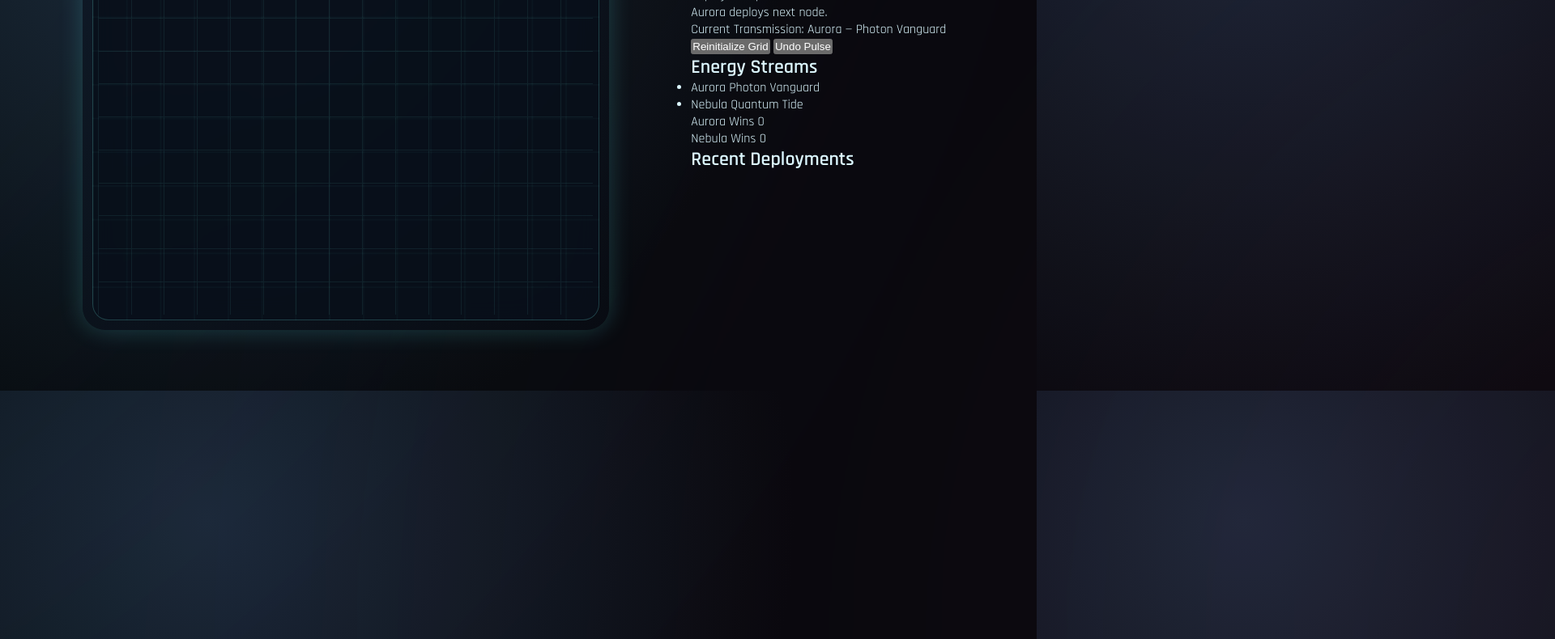
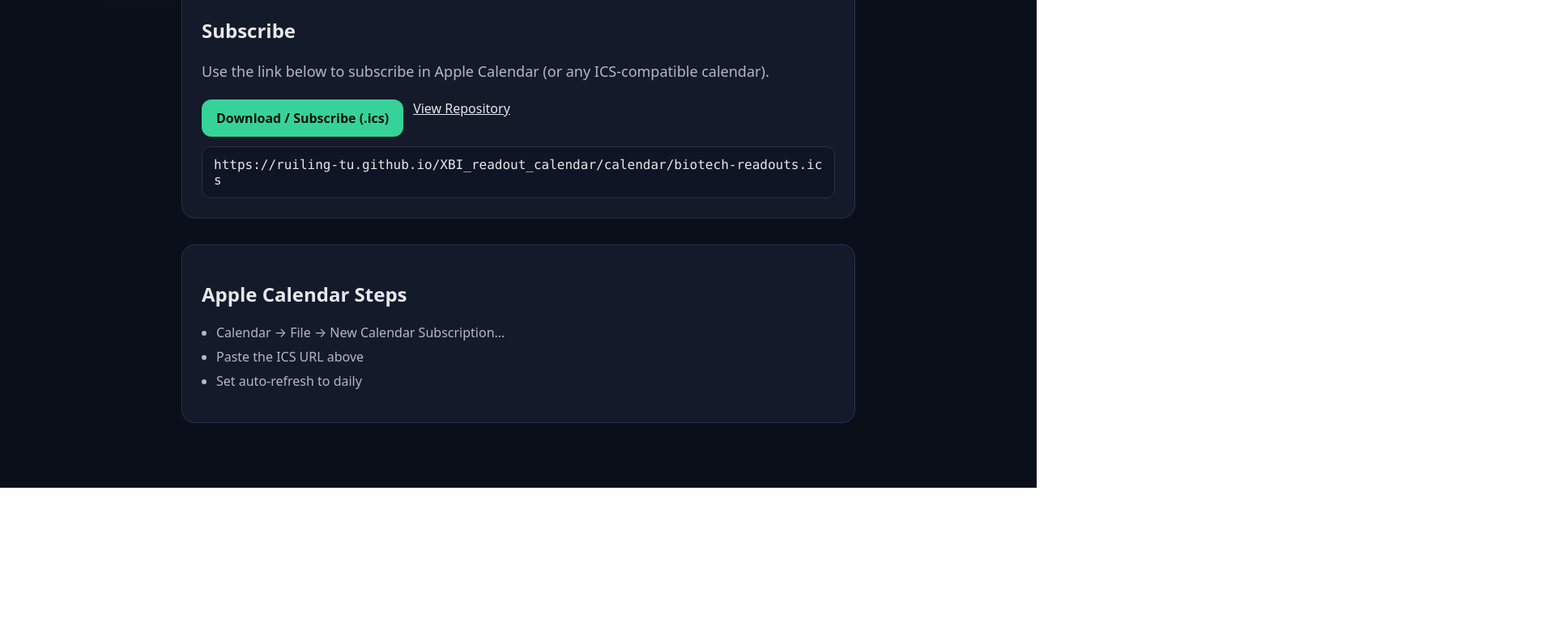
Before and after one commit to ruiling-tu/XBI_readout_calendar, a plain HTML site: page index.html in a window 1280 px wide. Shown: the part 317-1107 px from the top of the page at 81% size, 1920 px wide, since content can reach past the window. After the commit the page ends 920 px from the top, so only its background shows below. Drawn offline with Linux system fonts and the light colour scheme.

Commit message:
Update landing page for calendar

```diff
--- a/index.html
+++ b/index.html
@@ -1,19 +1,116 @@
-<!DOCTYPE html>
+<!doctype html>
 <html lang="en">
   <head>
     <meta charset="UTF-8" />
     <meta name="viewport" content="width=device-width, initial-scale=1.0" />
-    <title>Neon Nexus Gomoku</title>
-    <link rel="stylesheet" href="styles.css" />
-    <link rel="preconnect" href="https://fonts.googleapis.com" />
-    <link rel="preconnect" href="https://fonts.gstatic.com" crossorigin />
-    <link
-      href="https://fonts.googleapis.com/css2?family=Orbitron:wght@400;600;800&family=Rajdhani:wght@400;600&display=swap"
-      rel="stylesheet"
-    />
+    <title>XBI Readout Calendar</title>
+    <style>
+      :root {
+        --bg: #0b0f1a;
+        --fg: #e6e8ef;
+        --muted: #b3b8c6;
+        --accent: #36d399;
+        --card: #141a2a;
+        --border: #26304a;
+      }
+      * { box-sizing: border-box; }
+      body {
+        margin: 0;
+        font-family: "IBM Plex Sans", system-ui, -apple-system, sans-serif;
+        background: radial-gradient(1200px 600px at 20% 0%, #14203a 0%, #0b0f1a 55%);
+        color: var(--fg);
+      }
+      main {
+        max-width: 880px;
+        margin: 0 auto;
+        padding: 64px 24px 80px;
+      }
+      .badge {
+        display: inline-block;
+        padding: 6px 10px;
+        border: 1px solid var(--border);
+        border-radius: 999px;
+        color: var(--muted);
+        font-size: 12px;
+        letter-spacing: 0.08em;
+        text-transform: uppercase;
+      }
+      h1 {
+        font-size: 42px;
+        margin: 18px 0 10px;
+        line-height: 1.05;
+      }
+      p {
+        font-size: 18px;
+        color: var(--muted);
+        line-height: 1.6;
+      }
+      .card {
+        margin-top: 32px;
+        background: var(--card);
+        border: 1px solid var(--border);
+        border-radius: 16px;
+        padding: 24px;
+      }
+      .actions {
+        display: flex;
+        flex-wrap: wrap;
+        gap: 12px;
+        margin-top: 20px;
+      }
+      a.button {
+        display: inline-block;
+        padding: 12px 18px;
+        border-radius: 12px;
+        background: var(--accent);
+        color: #06110b;
+        text-decoration: none;
+        font-weight: 600;
+      }
+      a.link {
+        color: var(--fg);
+        text-decoration: underline;
+      }
+      .code {
+        font-family: ui-monospace, SFMono-Regular, Menlo, monospace;
+        background: #0f1524;
+        padding: 12px 14px;
+        border-radius: 10px;
+        border: 1px solid var(--border);
+        margin-top: 12px;
+        word-break: break-all;
+      }
+      ul { padding-left: 18px; }
+      li { margin: 8px 0; color: var(--muted); }
+    </style>
   </head>
   <body>
-    <div id="app"></div>
-    <script src="script.js" type="module"></script>
+    <main>
+      <span class="badge">XBI Readout Calendar</span>
+      <h1>Upcoming Clinical Readouts</h1>
+      <p>
+        This calendar tracks upcoming clinical readouts for XBI constituents using ClinicalTrials.gov primary
+        completion dates as the readout proxy, with recent results postings captured as separate events.
+      </p>
+
+      <div class="card">
+        <h2>Subscribe</h2>
+        <p>Use the link below to subscribe in Apple Calendar (or any ICS-compatible calendar).</p>
+        <div class="actions">
+          <a class="button" href="./calendar/biotech-readouts.ics">Download / Subscribe (.ics)</a>
+          <a class="link" href="https://github.com/ruiling-tu/XBI_readout_calendar">View Repository</a>
+        </div>
+        <div class="code">https://ruiling-tu.github.io/XBI_readout_calendar/calendar/biotech-readouts.ics</div>
+      </div>
+
+      <div class="card">
+        <h2>Apple Calendar Steps</h2>
+        <ul>
+          <li>Calendar → File → New Calendar Subscription…</li>
+          <li>Paste the ICS URL above</li>
+          <li>Set auto-refresh to daily</li>
+        </ul>
+      </div>
+    </main>
   </body>
 </html>
```
